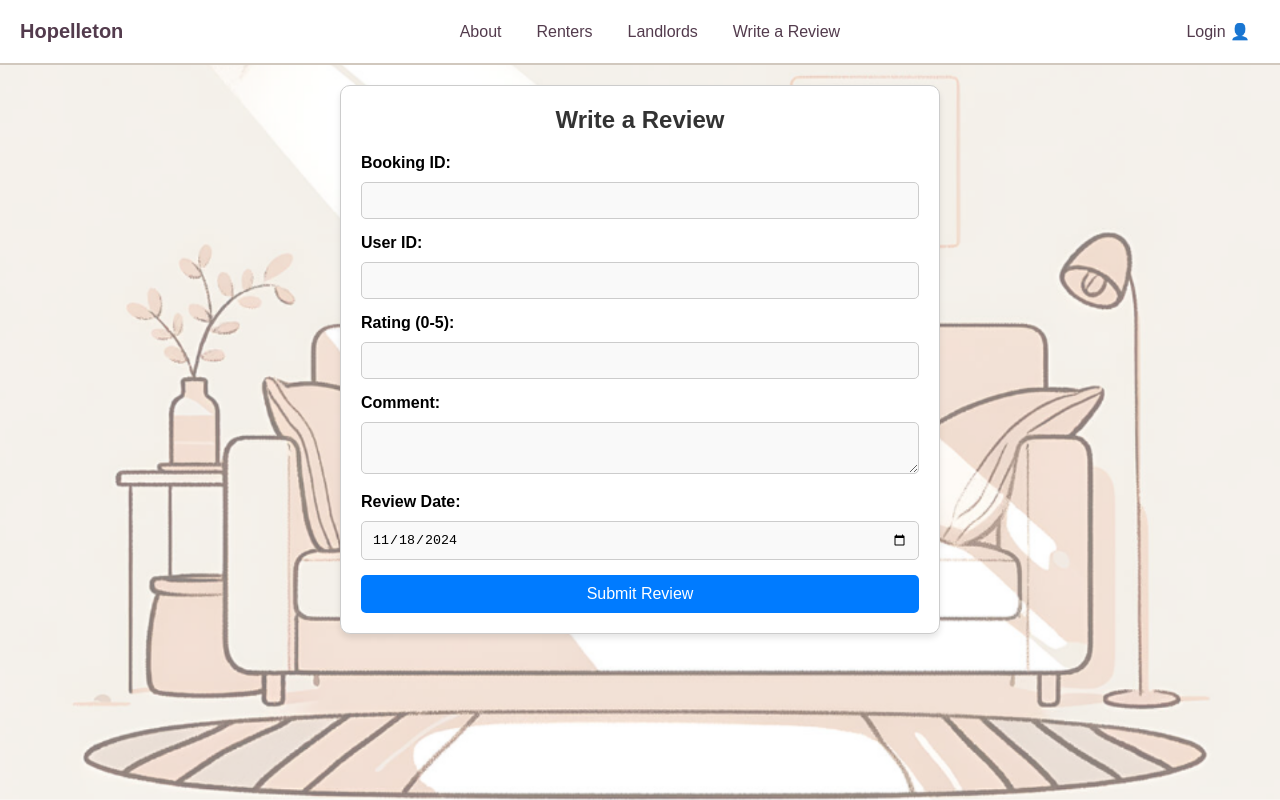
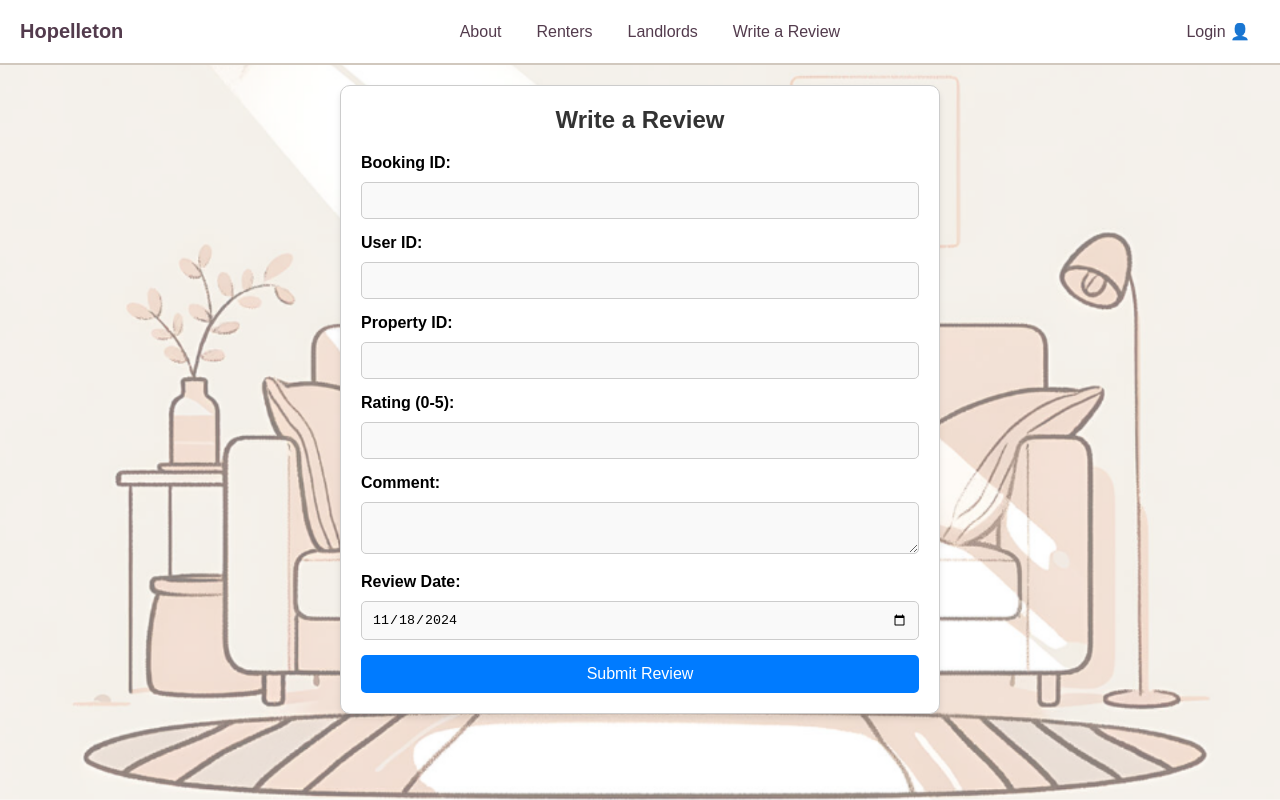
Before and after one commit to PsychCodez/Hopelleton, a React (Create React App) app in the folder frontend/: page /writereview in a window 1280 px wide. Built offline with nearby package versions, Linux system fonts and the light colour scheme.

Commit message:
Fixed Admin.css, Reverted modules/property.js

```diff
--- a/frontend/src/Admin.css
+++ b/frontend/src/Admin.css
@@ -23,7 +23,9 @@
 
   /* Dropdown Styling */
   .dropdown {
+    position: relative;
     margin-bottom: 20px;
+    padding : 20px 0;
     text-align: center;
   }
 
--- a/frontend/src/WriteReview.js
+++ b/frontend/src/WriteReview.js
@@ -5,6 +5,7 @@ import "./WriteReview.css"; // Optional: Add styling if needed
 function WriteReview() {
   const [bookingId, setBookingId] = useState("");
   const [userId, setUserId] = useState("");
+  const [propertyId, setPropertyId] = useState("");
   const [rating, setRating] = useState("");
   const [comment, setComment] = useState("");
   const [reviewDate, setReviewDate] = useState(new Date().toISOString().slice(0, 10));
@@ -15,6 +16,7 @@ function WriteReview() {
 
     const reviewPayload = {
       bookingId: parseInt(bookingId, 10),
+      propertyId: parseInt(propertyId, 10),
       userId: parseInt(userId, 10),
       rating: parseFloat(rating),
       comment,
@@ -23,7 +25,7 @@ function WriteReview() {
 
     try {
       const response = await axios.post("http://localhost:5000/reviews", reviewPayload);
-      if (response.status === 200) {
+      if (response.status === 201) {
         alert("Review submitted successfully!");
       } else {
         // Show specific error message if the backend provides one
@@ -69,6 +71,15 @@ function WriteReview() {
             onChange={(e) => setUserId(e.target.value)}
             required
           />
+        </div><div className="form-group">
+          <label htmlFor="propertyId">Property ID:</label>
+          <input
+            type="number"
+            id="propertyId"
+            value={propertyId}
+            onChange={(e) => setPropertyId(e.target.value)}
+            required
+          />
         </div>
         <div className="form-group">
           <label htmlFor="rating">Rating (0-5):</label>
```
